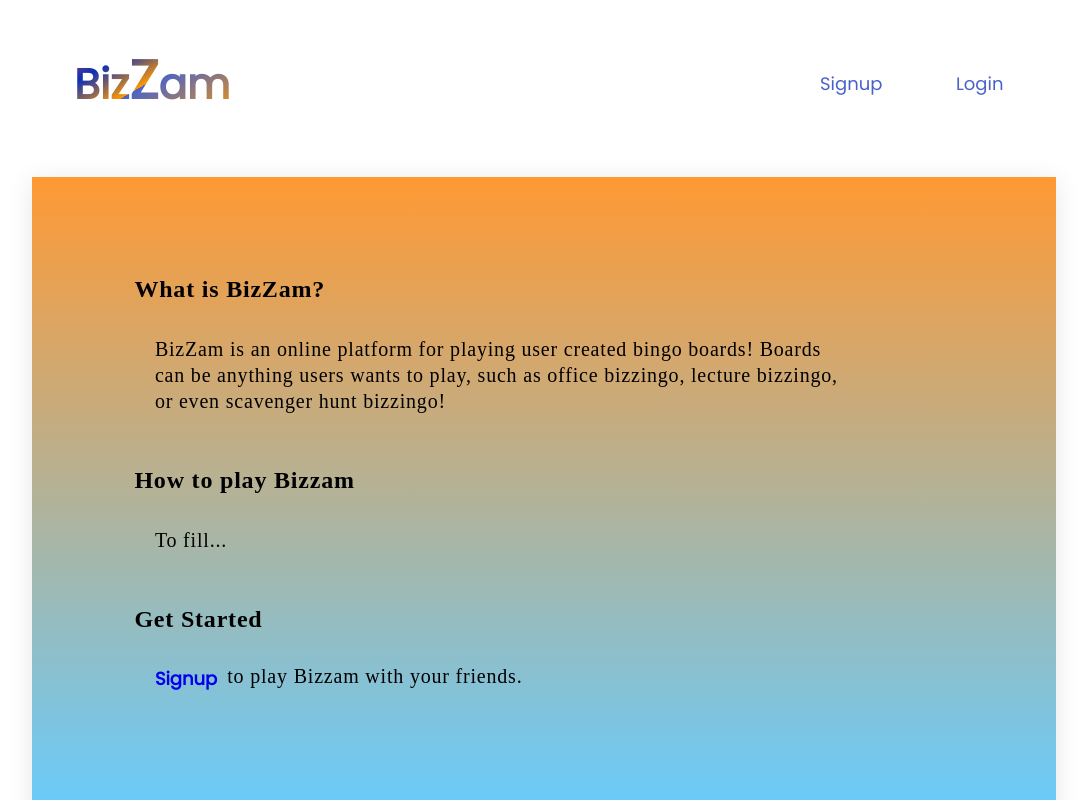
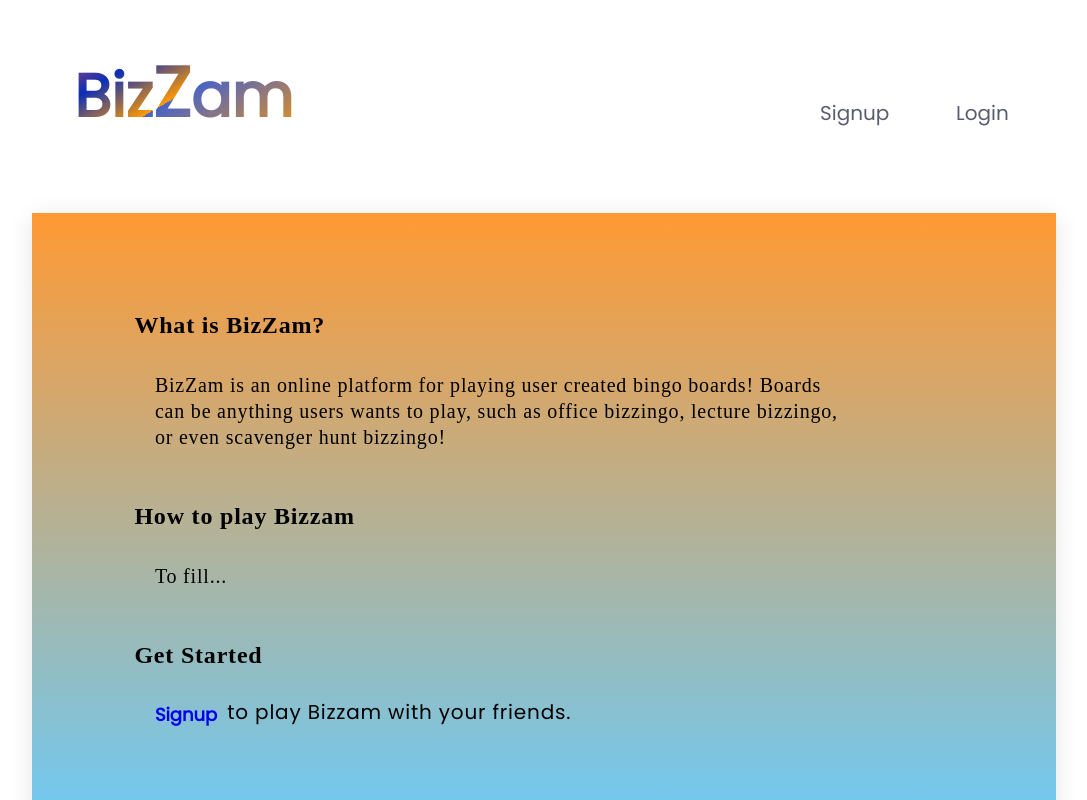
Before and after one commit to nerochen25/bizzam-flex-project, a React (Create React App) app in the folder frontend/: page /board in a window 1280 px wide. Shown: the top 800 px of the page, without its empty margins (96-1183 px from the left). Built offline with nearby package versions, Linux system fonts and the light colour scheme.

Commit message:
Add more style to navbar

```diff
--- a/frontend/src/components/main/main_page.css
+++ b/frontend/src/components/main/main_page.css
@@ -55,7 +55,7 @@
 }
 
 .main-page-links span{
-    font-family: 'Geneva, Tahoma, Verdana, sans-serif';
+    font-family: 'Poppins', sans-serif;
     font-size: 20px;
     font-weight: 500;
     color: black;
--- a/frontend/src/components/nav/navbar.css
+++ b/frontend/src/components/nav/navbar.css
@@ -3,7 +3,7 @@
 }
 
 .project-title {
-    font-size: 54px;
+    font-size: 70px;
     font-weight: 700;
     background: linear-gradient(330deg, #ff9900 0%, #0c2eb7bf 50%, #ff9900 50%, #0C2EB7 75%, #e05252 100%);
     -webkit-background-clip: text;
@@ -17,13 +17,14 @@
 
 .blue {
     /* color: #0C2EB7; */
-    font-size: 42px;
+    font-size: 60px;
 }
 
 .orange {
     /* color: #ff9900; */
-    font-size: 42px;
+    font-size: 60px;
 }
+
 
 .navbar {
     display: flex;
@@ -174,11 +175,11 @@
     width: 100px;
     display: flex;
     justify-content: space-between;
-    color: #0c2eb7bf;
+    color: #23273ebf;
     padding: 8px;
     margin-right: 20px;
     text-decoration: none;
-    font-size: 18px;
+    font-size: 20px;
     font-weight: 500;
 }
 
@@ -206,15 +207,18 @@
     display: flex;
     flex-direction: row;
     position: absolute;
-    top: 60px;
+    top: 72px;
     right: 100px;
+    height: 10%;
+    justify-content: space-around;
+    align-items: center;
 }
 
 .logged-in-navbar {
     display: flex;
     flex-direction: row;
     position: absolute;
-    top: 60px;
+    top: 80px;
     right: 100px;
     width: 900px;
     height: 10%;
@@ -223,15 +227,17 @@
 }
 
 .logged-in-navbar a{
-    font-size: 18px;
+    font-size: 20px;
     font-weight: 500;
-    color: #0c2eb7bf;
+    color: #23273ebf;
 }
 
 .logout-btn {
-    border: 2px solid #0c2eb7bf;
+    border: 2px solid #ff9900;
     border-radius: 4px;
-    color: #0c2eb7bf;
+    font-size: 20px;
+    font-weight: 500;
+    color: #23273ebf;
 }
 
 .logged-in-navbar :hover{
```
